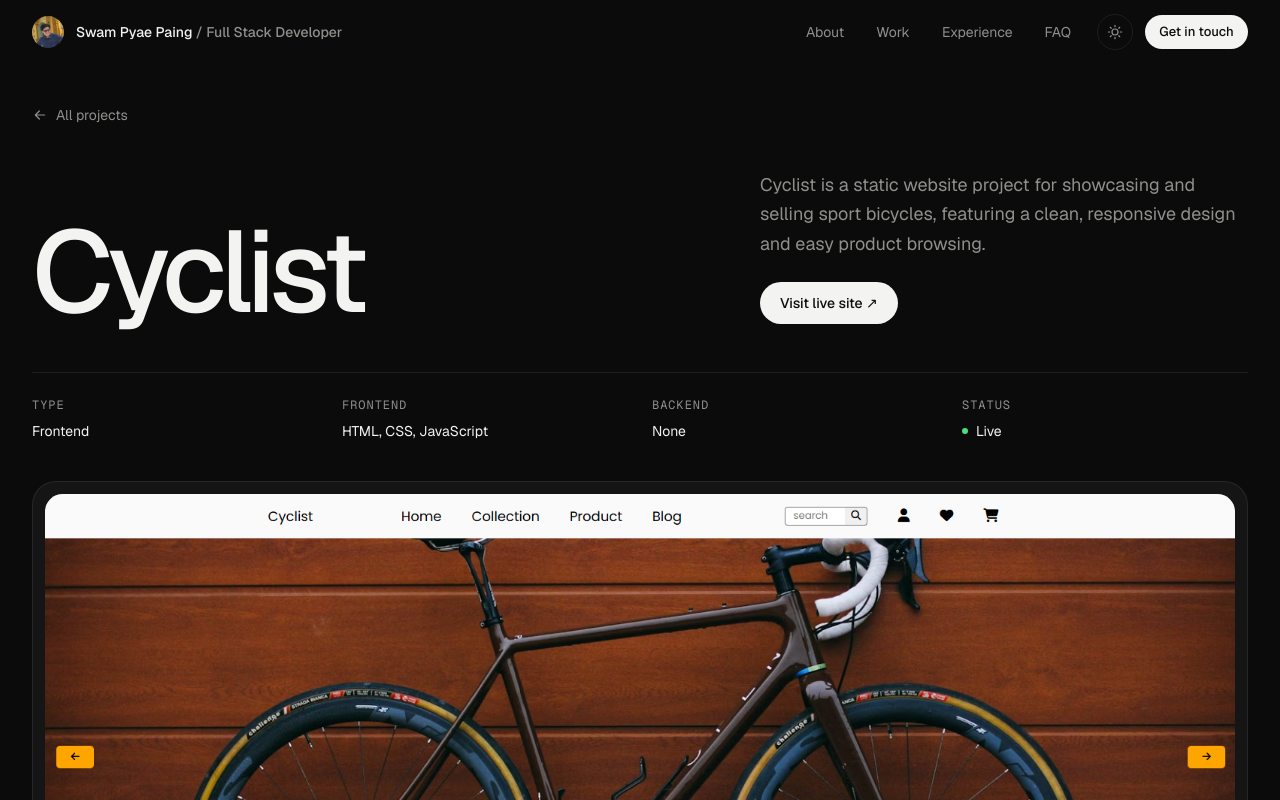
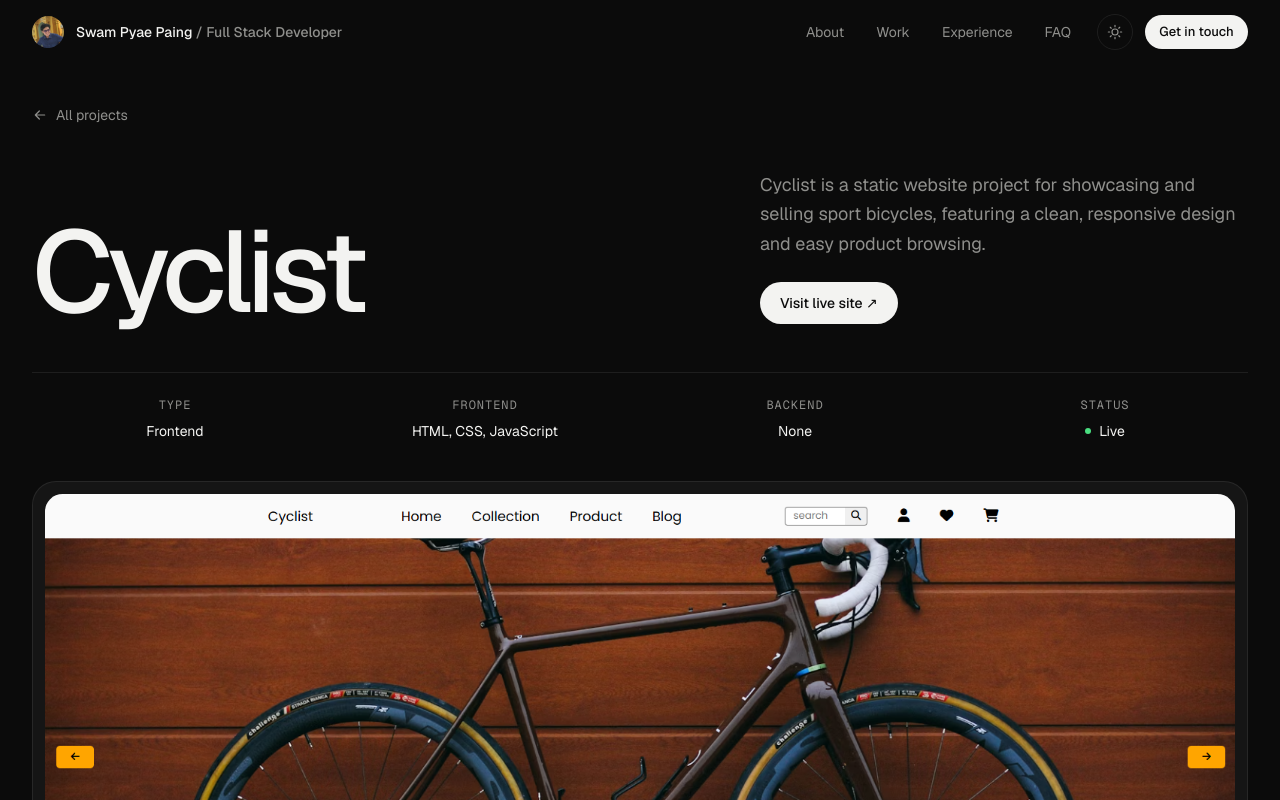
Before and after one commit to SWayne19/swamfolio, a Vue app: page /projects/1 in a window 1280 px wide. Shown: the top 800 px of the page. Built offline with nearby package versions, Linux system fonts and the light colour scheme.

Commit message:
fix: center align text in project meta section for improved readability

```diff
--- a/src/pages/Project.vue
+++ b/src/pages/Project.vue
@@ -27,7 +27,7 @@
     </header>
 
     <!-- Meta -->
-    <dl class="detail-in mt-12 grid grid-cols-2 gap-6 border-t border-line pt-6 text-sm sm:grid-cols-4">
+    <dl class="detail-in mt-12 grid grid-cols-2 gap-6 border-t border-line pt-6 text-center text-sm sm:grid-cols-4">
       <div>
         <dt class="eyebrow">Type</dt>
         <dd class="mt-2">{{ hasBackend ? "Full stack app" : "Frontend" }}</dd>
@@ -42,7 +42,7 @@
       </div>
       <div>
         <dt class="eyebrow">Status</dt>
-        <dd class="mt-2 flex items-center gap-2">
+        <dd class="mt-2 flex items-center justify-center gap-2">
           <span class="h-1.5 w-1.5 rounded-full" :class="project.url ? 'bg-accent' : 'bg-subtle'"></span>
           {{ project.url ? "Live" : "Private" }}
         </dd>
```
